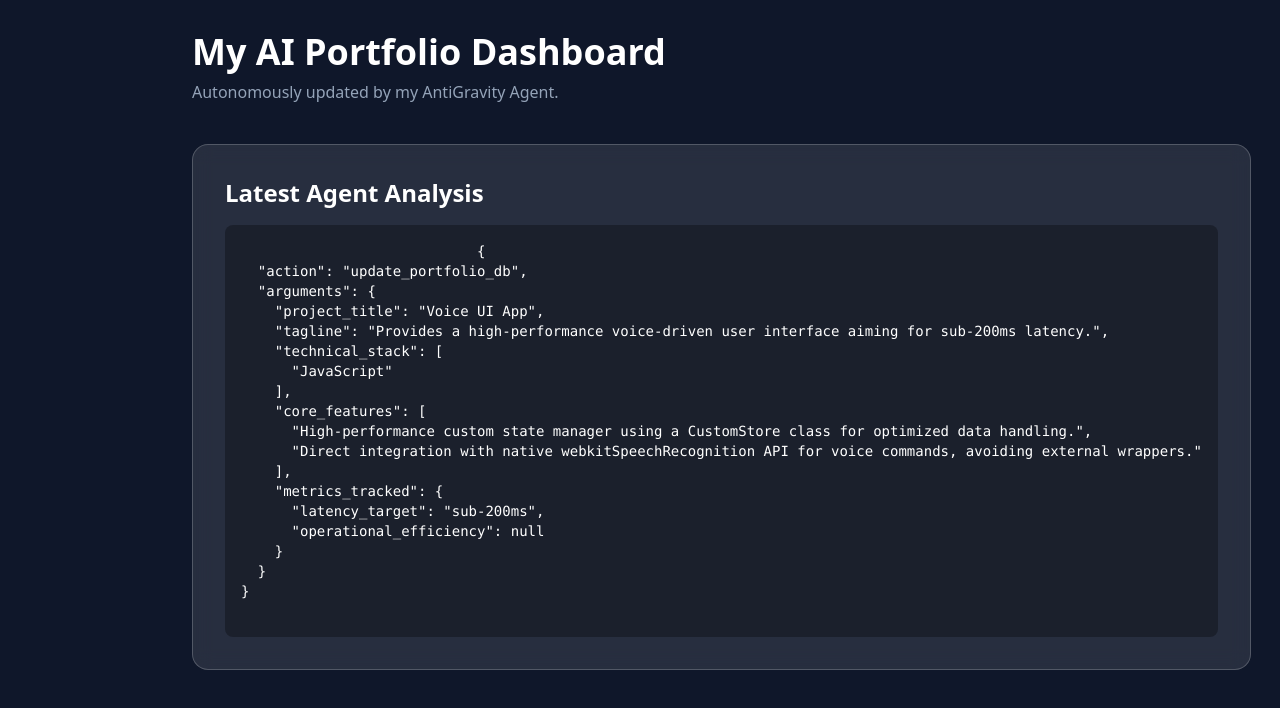
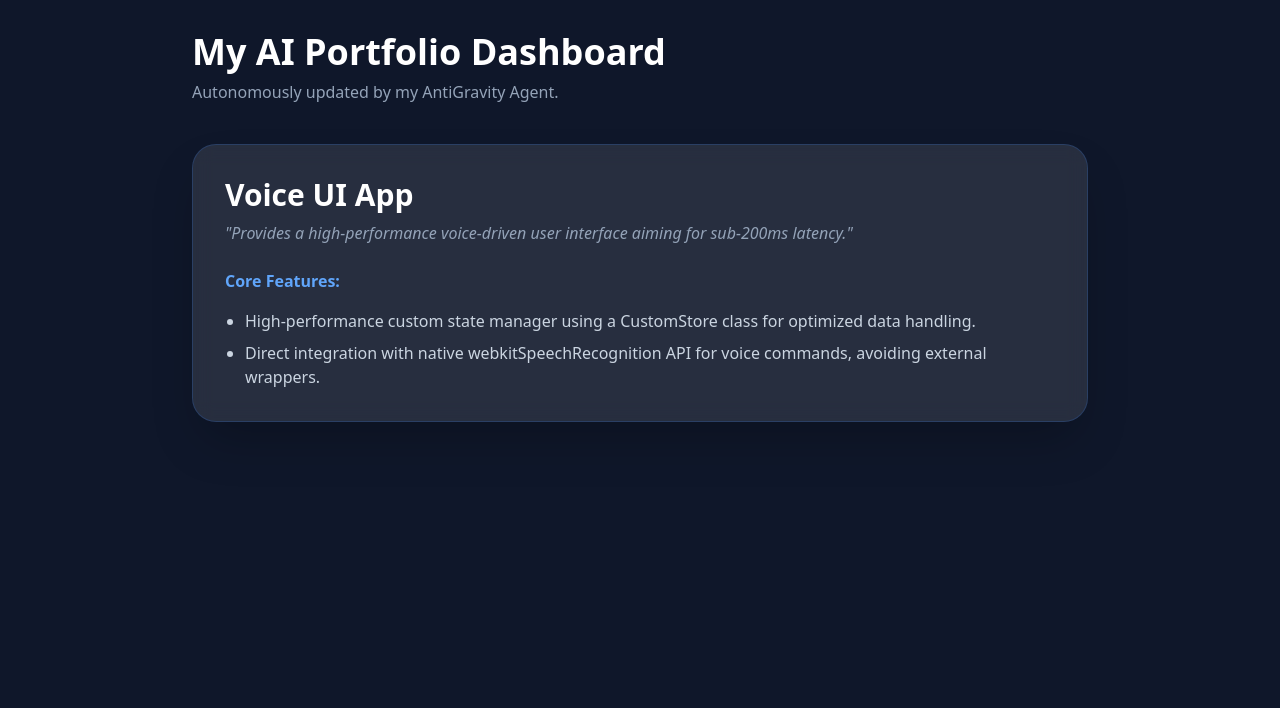
Before and after one commit to uzzam08-stack/GridBridge, a plain HTML site: page index.html in a window 1280 px wide. Drawn offline with nearby package versions, Linux system fonts and the light colour scheme.

Commit message:
Refining dashboard UI

```diff
--- a/index.html
+++ b/index.html
@@ -34,18 +34,25 @@
             const response = await fetch('portfolio_data.json');
             const data = await response.json();
 
+            // Assuming your JSON has these fields based on the screenshot
+            const args = data.arguments;
+
             const container = document.getElementById('portfolio-container');
             container.innerHTML = `
-                    <div class="glass p-8 rounded-2xl">
-                        <h2 class="text-2xl font-semibold mb-4">Latest Agent Analysis</h2>
-                        <pre class="bg-black/30 p-4 rounded-lg overflow-x-auto text-sm">
-                            ${JSON.stringify(data, null, 2)}
-                        </pre>
+                <div class="glass p-8 rounded-3xl shadow-2xl border-blue-500/20">
+                    <h2 class="text-3xl font-bold mb-2">${args.project_title}</h2>
+                    <p class="text-slate-400 mb-6 italic">"${args.tagline}"</p>
+
+                    <div class="space-y-4">
+                        <h3 class="font-semibold text-blue-400">Core Features:</h3>
+                        <ul class="list-disc ml-5 space-y-2 text-slate-300">
+                            ${args.core_features.map(f => `<li>${f}</li>`).join('')}
+                        </ul>
+                    </div>
                 </div>
             `;
         } catch (error) {
-                document.getElementById('portfolio-container').innerHTML =
-                    '<div class="glass p-8 rounded-2xl text-red-400">Error: Could not load portfolio_data.json. Make sure it exists in the root!</div>';
+            // keep your error handling here
         }
     }
     fetchPortfolioData();
```
Lines whose indentation alone changed are shown as unchanged.
